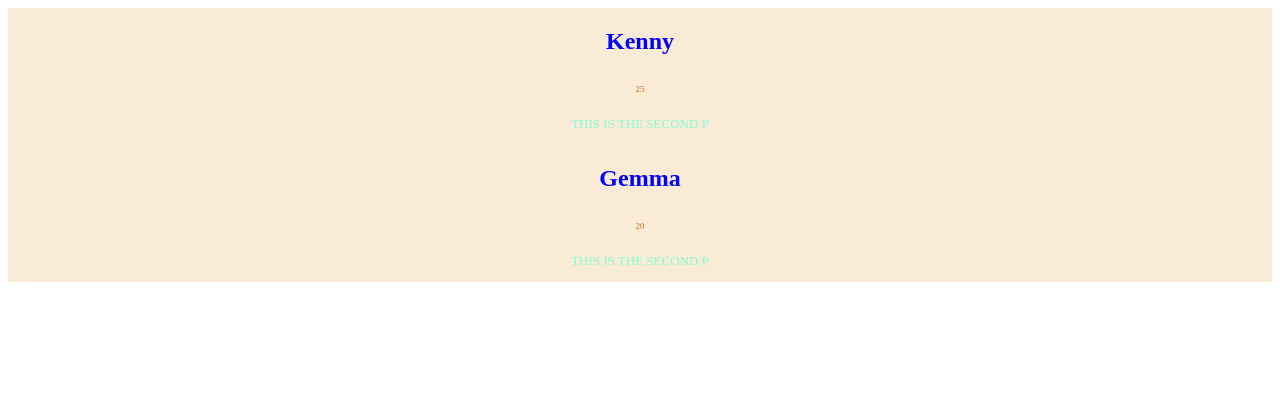
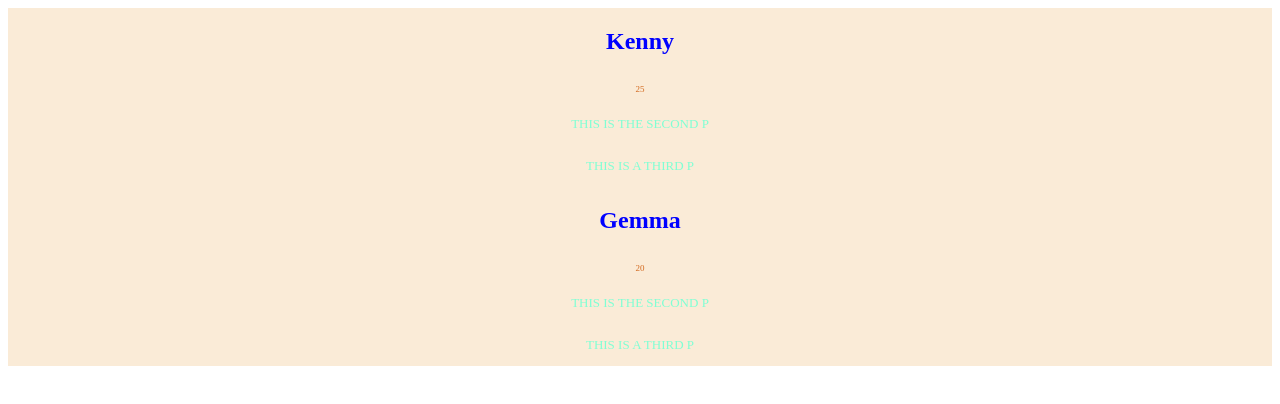
Before and after one commit to kenny-cfg/react-app-css, a React (Vite) app: page / in a window 1280 px wide. Shown: the top 404 px of the page. Built offline with nearby package versions, Linux system fonts and the light colour scheme.

Commit message:
Another banner

```diff
--- a/src/profile-card/ProfileCard.jsx
+++ b/src/profile-card/ProfileCard.jsx
@@ -28,6 +28,7 @@ const ProfileCard = ({ name, age }) => {
     <Name>{name}</Name>
     <Age>{age}</Age>
     <Banner>THIS IS THE SECOND P</Banner>
+    <Banner>THIS IS A THIRD P</Banner>
   </Div>
 }
 
```
